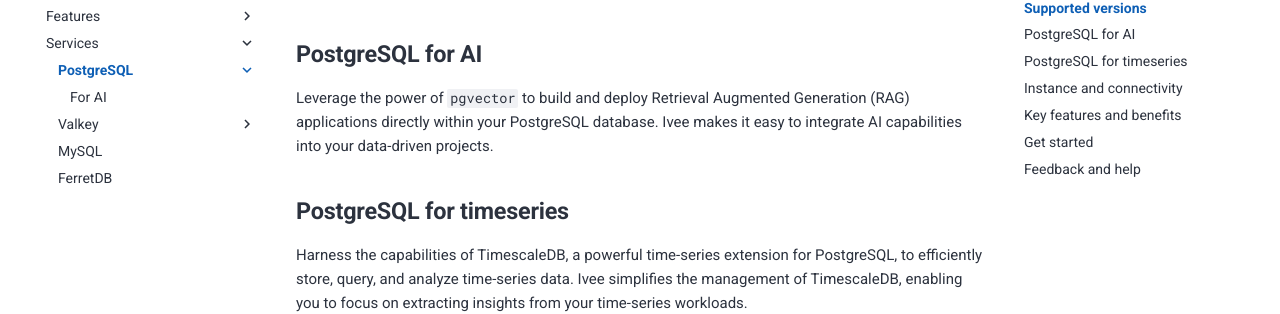
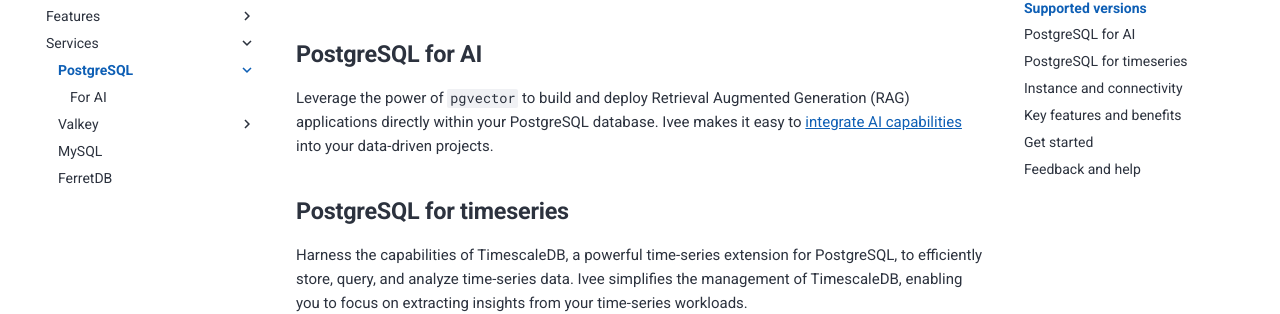
Before and after one commit to percona/ivee-docs, an MkDocs documentation site: the page built from docs/services/postgresql.md, in a window 1280 px wide and 900 px high, scrolled down 400 px. Shown: the part 171-485 px from the top of the window. Built offline with MkDocs 1.6.1 and Material for MkDocs 9.7.7, drawn with Linux system fonts in a browser that asks for light colours; nearby versions of some CDN libraries; some web fonts are replaced; comment, search, counter and statistics services are not loaded; part of the change alters nothing that is shown.

Commit message:
link the AI page in the text

```diff
--- a/docs/services/postgresql.md
+++ b/docs/services/postgresql.md
@@ -19,7 +19,7 @@ Ivee currently supports the following PostgreSQL versions:
 ## PostgreSQL for AI
 
 Leverage the power of `pgvector` to build and deploy Retrieval Augmented Generation (RAG) applications
-directly within your PostgreSQL database. Ivee makes it easy to integrate AI capabilities into your data-driven projects.
+directly within your PostgreSQL database. Ivee makes it easy to [integrate AI capabilities](postgresql-for-ai.md) into your data-driven projects.
 
 ## PostgreSQL for timeseries
 
```
